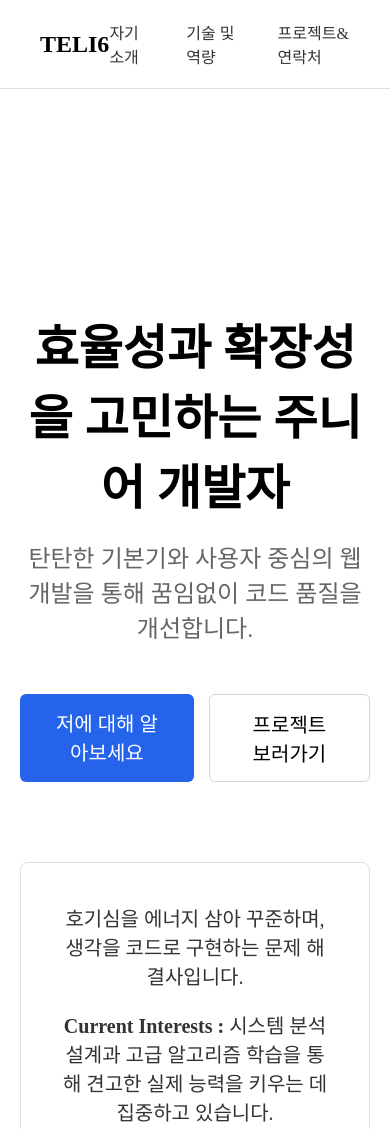
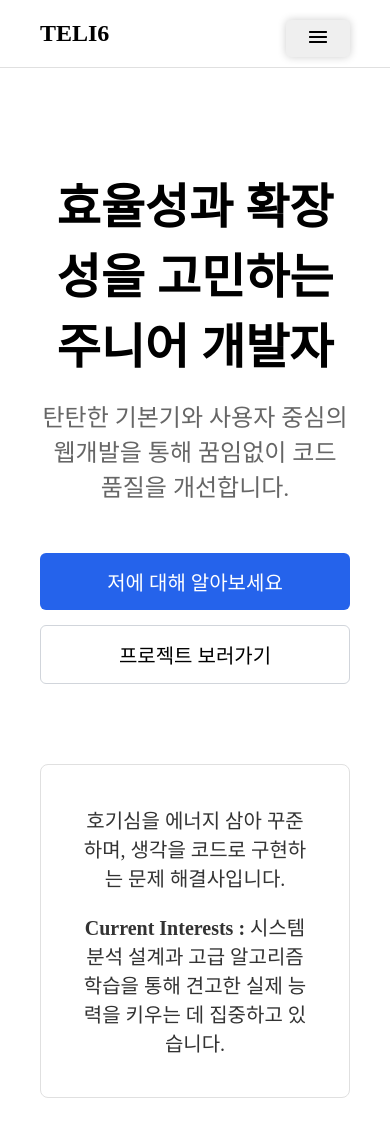
Before and after one commit to TELI6/MyHome, a plain HTML site: page index.html in a window 390 px wide. Shown: the top 1129 px of the page. Drawn offline with Linux system fonts and the light colour scheme.

Commit message:
Add files via upload

```diff
--- a/css/index.css
+++ b/css/index.css
@@ -14,6 +14,7 @@ nav {
     background: white;
     max-width: 1320px;
     margin: 0 auto;
+    position: relative;
 }
 
 .logo {
@@ -21,12 +22,11 @@ nav {
     font-weight: 600;
     color: #000;
     text-decoration: none;
-
 }
 
 .nav-menu {
     display: flex;
-    gap: 40px;
+    gap: 20px;
     list-style: none;
 }
 
@@ -34,6 +34,11 @@ nav {
     text-decoration: none;
     color: #333;
     font-size: 16px;
+}
+
+.nav-menu li{
+    text-align: center;
+    padding: 0px 10px;
 }
 
 .nav-menu a:hover {
@@ -44,9 +49,9 @@ nav {
 
 .main {
     text-align: center;
-    padding: 120px 20px;
+    padding: 0 40px;
     max-width: 900px;
-    margin: 0 auto;
+    margin: 80px auto;
     margin-top: 100px;
 }
 
@@ -115,3 +120,42 @@ nav {
 .intro-box p:last-child {
     margin-bottom: 0;
 }
+.menu-img{
+    display: none;
+    box-shadow: 0px 0px 8px rgba(0, 0, 0, 0.2);
+    border: 1px;
+    border-radius: 5px;
+    padding: 5px;
+    width: 100%;
+}
+@media screen and (max-width:767px) {
+    .buttons {
+        flex-direction: column;
+    }
+    .menu-img{
+        display: block;
+        padding: 5px 20px;
+    }
+    .nav-menu{
+        display: none;
+    }
+    .nav-menu li{
+        padding: 15px 10px;
+        border-bottom: 1px solid #000;
+    }
+    .nav-menu li:last-child{
+        border-bottom: none;
+    }
+    .nav-menu a:hover {
+        color: black;
+        padding-bottom: none;
+        border-bottom: none;
+    }
+    .menu-frame{
+        position: absolute;
+        right: 40px;
+        top: 20px;
+        background-color: rgb(245, 245, 245);
+        border-radius: 8px;
+    }
+}
--- a/css/intro.css
+++ b/css/intro.css
@@ -26,7 +26,7 @@ nav {
 
 .nav-menu {
     display: flex;
-    gap: 40px;
+    gap: 20px;
     list-style: none;
 }
 
@@ -34,6 +34,10 @@ nav {
     text-decoration: none;
     color: #333;
     font-size: 16px;
+}
+.nav-menu li{
+    text-align: center;
+    padding: 0px 10px;
 }
 
 .nav-menu a:hover {
@@ -112,3 +116,42 @@ nav {
     color: #555;
     padding-left: 50px;
 }
+.menu-img{
+    display: none;
+    box-shadow: 0px 0px 8px rgba(0, 0, 0, 0.2);
+    border: 1px;
+    border-radius: 5px;
+    padding: 5px;
+    width: 100%;
+}
+@media screen and (max-width:767px) {
+    .profile-card {
+        flex-direction: column;
+    }
+    .menu-img{
+        display: block;
+        padding: 5px 20px;
+    }
+    .nav-menu{
+        display: none;
+    }
+    .nav-menu li{
+        padding: 15px 10px;
+        border-bottom: 1px solid #000;
+    }
+    .nav-menu li:last-child{
+        border-bottom: none;
+    }
+    .nav-menu a:hover {
+        color: black;
+        padding-bottom: none;
+        border-bottom: none;
+    }
+    .menu-frame{
+        position: absolute;
+        border-radius: 8px;
+        background-color: rgb(245, 245, 245);
+        right: 40px;
+        top: 20px;
+    }
+}
--- a/css/projects.css
+++ b/css/projects.css
@@ -26,7 +26,7 @@ nav {
 
 .nav-menu {
     display: flex;
-    gap: 40px;
+    gap: 20px;
     list-style: none;
 }
 
@@ -34,6 +34,10 @@ nav {
     text-decoration: none;
     color: #333;
     font-size: 16px;
+}
+.nav-menu li{
+    text-align: center;
+    padding: 0px 10px;
 }
 
 .nav-menu a:hover {
@@ -55,8 +59,6 @@ nav {
 }
 
 .projects-container {
-    display: grid;
-    grid-template-columns: repeat(2, 1fr);
     gap: 30px;
 }
 
@@ -64,7 +66,6 @@ nav {
     border: 1px solid #e0e0e0;
     border-radius: 12px;
     padding: 40px 35px;
-    background: white;
     transition: all 0.3s;
 }
 
@@ -137,3 +138,42 @@ nav {
 .btn-secondary:hover {
     background: #f9fafb;
 }
+.menu-img{
+    display: none;
+    box-shadow: 0px 0px 8px rgba(0, 0, 0, 0.2);
+    border: 1px;
+    border-radius: 5px;
+    padding: 5px;
+    width: 100%;
+}
+@media screen and (max-width:767px) {
+    .buttons {
+        flex-direction: column;
+    }
+    .menu-img{
+        display: block;
+        padding: 5px 20px;
+    }
+    .nav-menu{
+        display: none;
+    }
+    .nav-menu li{
+        padding: 15px 10px;
+        border-bottom: 1px solid #000;
+    }
+    .nav-menu li:last-child{
+        border-bottom: none;
+    }
+    .nav-menu a:hover {
+        color: black;
+        padding-bottom: none;
+        border-bottom: none;
+    }
+    .menu-frame{
+        position: absolute;
+        border-radius: 8px;
+        background-color: rgb(245, 245, 245);
+        right: 40px;
+        top: 20px;
+    }
+}
--- a/css/skills.css
+++ b/css/skills.css
@@ -26,7 +26,7 @@ nav {
 
 .nav-menu {
     display: flex;
-    gap: 40px;
+    gap: 20px;
     list-style: none;
 }
 
@@ -34,6 +34,10 @@ nav {
     text-decoration: none;
     color: #333;
     font-size: 16px;
+}
+.nav-menu li{
+    text-align: center;
+    padding: 0px 10px;
 }
 
 .nav-menu a:hover {
@@ -60,7 +64,7 @@ nav {
     justify-content: space-between;
 }
 .skills-right{
-    gap: 50px;
+    gap: 30px;
 }
 .skills-left, .skills-right{
     max-width: 600px;
@@ -219,3 +223,48 @@ nav {
     color: #999;
     margin-left: auto;
 }
+.menu{
+    display: none;
+}
+.menu-img{
+    display: none;
+    box-shadow: 0px 0px 8px rgba(0, 0, 0, 0.2);
+    border: 1px;
+    border-radius: 5px;
+    padding: 5px;
+    width: 100%;
+}
+@media screen and (max-width:767px) {
+    .skills-content-box {
+        flex-direction: column;
+    }
+    .skills-right{
+        margin-top: 50px;
+    }
+    .menu-img{
+        display: block;
+        padding: 5px 20px;
+    }
+    .nav-menu{
+        display: none;
+    }
+    .nav-menu li{
+        padding: 15px 10px;
+        border-bottom: 1px solid #000;
+    }
+    .nav-menu li:last-child{
+        border-bottom: none;
+    }
+    .nav-menu a:hover {
+        color: black;
+        padding-bottom: none;
+        border-bottom: none;
+    }
+    .menu-frame{
+        position: absolute;
+        border-radius: 8px;
+        background-color: rgb(245, 245, 245);
+        right: 40px;
+        top: 20px;
+    }
+}
--- a/index.html
+++ b/index.html
@@ -5,16 +5,20 @@
     <meta name="viewport" content="width=device-width, initial-scale=1.0">
     <title>메인 페이지</title>
     <link rel="stylesheet" href="css/index.css">
+    <script src="javascript/nav.js"></script>
 </head>
 <body>
     <header>
         <nav>
-            <a class="logo" href="#">TELI6</a>
-            <ul class="nav-menu">
-                <li><a href="intro.html">자기소개</a></li>
-                <li><a href="skills.html">기술 및 역량</a></li>
-                <li><a href="projects.html">프로젝트&연락처</a></li>
-            </ul>
+            <a class="logo" href="index.html">TELI6</a>
+            <div class="menu-frame">
+                <button class="menu-img"><img src="images/menu-icon.png"></button>
+                <ul class="nav-menu">
+                    <li><a href="intro.html">자기소개</a></li>
+                    <li><a href="skills.html">기술 및 역량</a></li>
+                    <li><a href="projects.html">프로젝트&연락처</a></li>
+                </ul>
+            </div>
         </nav>
     </header>
     <section class="main">
--- /dev/null
+++ b/javascript/nav.js
@@ -0,0 +1,15 @@
+window.onload = function(){
+    let isClick = 0;
+    const menuImg = document.querySelector(".menu-img");
+    menuImg.addEventListener("click", ()=>{
+        const navMenu = document.querySelector(".nav-menu");
+        if(!isClick){
+            navMenu.style.display = "block";
+            isClick = 1;
+        }else{
+            navMenu.style.display = "none";
+            isClick = 0;
+        }
+
+    })
+}
```
Also changed, not shown: intro.html (+9 -5 lines), javascript/skills.js (+12 -0 lines), projects.html (+9 -5 lines), skills.html (+9 -5 lines), images/menu-icon.png (added).
